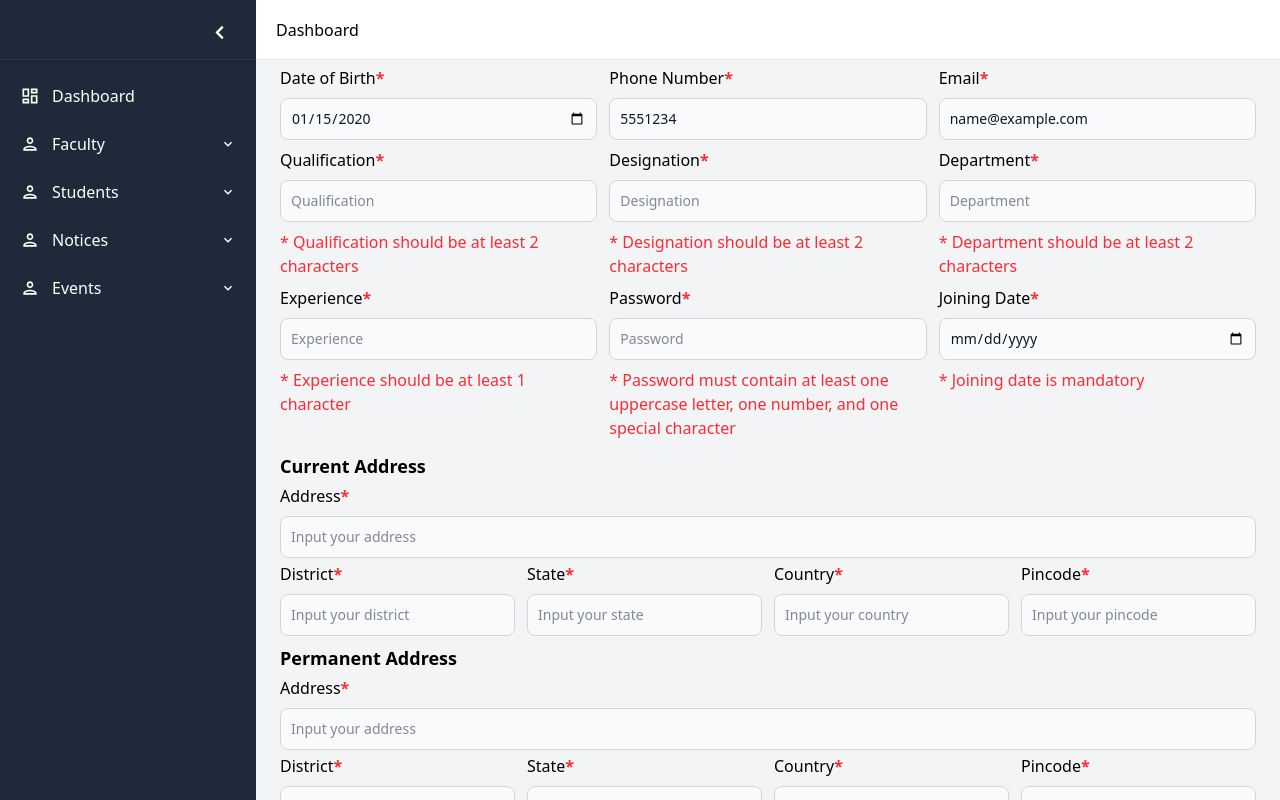
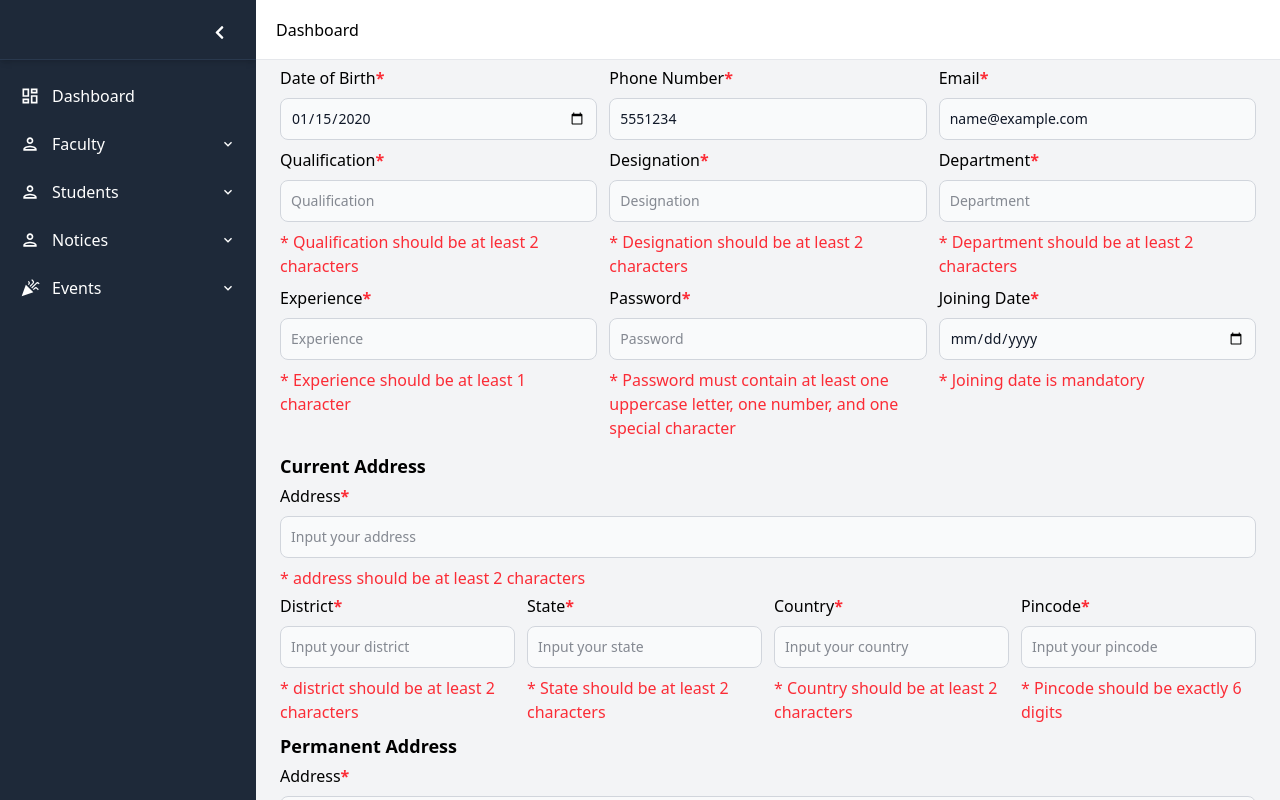
Before and after one commit to gitpritam/college_admin_frontend, a React (Vite) app: page /faculty/add in a window 1280 px wide. Both pictures are taken after typing "Sample", "Sample", "Sample", "2020-01-15", "5551234", "name@example.com" into the empty fields and a click on the button "Submit". Built offline with nearby package versions, Linux system fonts and the light colour scheme.

Commit message:
fix: address validation fixed

```diff
--- a/src/components/form/address/Address.component.tsx
+++ b/src/components/form/address/Address.component.tsx
@@ -3,9 +3,11 @@ import type { IAddress } from "../../../@types/interface/address.interface";
 interface AddressProps {
   input: IAddress;
   setInput: React.Dispatch<React.SetStateAction<IAddress>>;
+  error: any;
 }
 
-function Address({ input, setInput }: AddressProps) {
+function Address({ input, setInput, error }: AddressProps) {
+  console.log(error);
   return (
     <>
       <div className="form_group flex gap-3 my-1 flex-col lg:flex-row">
@@ -25,6 +27,9 @@ function Address({ input, setInput }: AddressProps) {
             placeholder="Input your address"
             required
           />
+          {error?.address && (
+            <p className="text-red-500">* {error.address.errors[0]}</p>
+          )}
         </div>
       </div>
       <div className="form_group flex gap-3 my-1 flex-col lg:flex-row">
@@ -44,6 +49,9 @@ function Address({ input, setInput }: AddressProps) {
             placeholder="Input your district"
             required
           />
+          {error?.district && (
+            <p className="text-red-500">* {error.district.errors[0]}</p>
+          )}
         </div>
         <div className="form_field flex flex-col w-full gap-2">
           <label htmlFor="state">
@@ -61,6 +69,9 @@ function Address({ input, setInput }: AddressProps) {
               setInput((prev) => ({ ...prev, state: e.target.value }));
             }}
           />
+          {error?.state && (
+            <p className="text-red-500">* {error.state.errors[0]}</p>
+          )}
         </div>
         <div className="form_field flex flex-col w-full gap-2">
           <label htmlFor="country">
@@ -78,6 +89,9 @@ function Address({ input, setInput }: AddressProps) {
               setInput((prev) => ({ ...prev, country: e.target.value }));
             }}
           />
+          {error?.country && (
+            <p className="text-red-500">* {error.country.errors[0]}</p>
+          )}
         </div>
         <div className="form_field flex flex-col w-full gap-2">
           <label htmlFor="pincode">
@@ -95,6 +109,9 @@ function Address({ input, setInput }: AddressProps) {
               setInput((prev) => ({ ...prev, pincode: e.target.value }));
             }}
           />
+          {error?.pincode && (
+            <p className="text-red-500">* {error.pincode.errors[0]}</p>
+          )}
         </div>
       </div>
     </>
--- a/src/pages/eventss/AddEvent.page.tsx
+++ b/src/pages/eventss/AddEvent.page.tsx
@@ -26,10 +26,9 @@ function AddEventPage() {
     | undefined
   >(undefined);
 
-
-
   const handleChange = (
-      e: React.ChangeEvent<HTMLInputElement | HTMLTextAreaElement>) => {
+    e: React.ChangeEvent<HTMLInputElement | HTMLTextAreaElement>
+  ) => {
     const { name, value } = e.target;
     setFormData({ ...formData, [name]: value });
   };
@@ -49,6 +48,7 @@ function AddEventPage() {
   const handleSubmit = async (e: React.FormEvent) => {
     e.preventDefault();
     setError(undefined);
+    console.log(formData);
     try {
       const validateData = eventValidationSchema
         .omit({ event_id: true, posted_by: true })
@@ -65,7 +65,6 @@ function AddEventPage() {
     }
   };
 
-
   return (
     <div className="flex w-full p-6 flex-col">
       <h1 className="main-heading font-bold text-xl mb-5">Add Event</h1>
@@ -77,7 +76,6 @@ function AddEventPage() {
         <h1 className="text-lg font-bold mt-2">Basic Details</h1>
         <div className="form_group flex gap-3 my-1 flex-col">
           <div className="form_field flex-row w-full gap-2 grid grid-cols-3">
-
             <div className="form_field flex flex-col gap-2 ">
               <label htmlFor="title">
                 title<span className="text-red-500 font-bold">*</span>
@@ -111,7 +109,9 @@ function AddEventPage() {
                 value={formData.start_date}
                 onChange={handleChange}
               />
-
+              {error?.start_date && (
+                <p className="text-red-500">* {error.start_date.errors[0]}</p>
+              )}
             </div>
             <div className="form_field flex flex-col w-full gap-2">
               <label htmlFor="end_date">
@@ -127,7 +127,9 @@ function AddEventPage() {
                 value={formData.end_date}
                 onChange={handleChange}
               />
-
+              {error?.end_date && (
+                <p className="text-red-500">* {error.end_date.errors[0]}</p>
+              )}
             </div>
           </div>
 
@@ -166,11 +168,12 @@ function AddEventPage() {
                   value={formData.start_time}
                   onChange={handleChange}
                 />
+                {error?.start_time && (
+                  <p className="text-red-500">* {error.start_time.errors[0]}</p>
+                )}
               </div>
               <div className="form_field flex flex-col w-full gap-2">
-            <label htmlFor="end_time">
-              end_time
-            </label>
+                <label htmlFor="end_time">end_time</label>
                 <input
                   type="time"
                   id="end_time"
@@ -180,6 +183,9 @@ function AddEventPage() {
                   value={formData.end_time}
                   onChange={handleChange}
                 />
+                {error?.end_time && (
+                  <p className="text-red-500">* {error.end_time.errors[0]}</p>
+                )}
               </div>
               <div className="form_field flex flex-col w-full gap-2">
                 <label htmlFor="venue">
@@ -211,7 +217,7 @@ function AddEventPage() {
           </button>
           <button
             type="button"
-            onClick={ handleReset}
+            onClick={handleReset}
             className="rounded-md bg-red-600 px-4 py-2 cursor-pointer text-white hover:bg-red-700"
           >
             Reset
@@ -219,5 +225,6 @@ function AddEventPage() {
         </div>
       </form>
     </div>
-  ); };
+  );
+}
 export default AddEventPage;
--- a/src/pages/faculty/addFaculty/AddFaculty.page.tsx
+++ b/src/pages/faculty/addFaculty/AddFaculty.page.tsx
@@ -3,11 +3,12 @@ import Address from "../../../components/form/address/Address.component";
 import type { IFaculty } from "../../../@types/interface/faculty.interface";
 import z from "zod";
 import { facultyValidationSchema } from "../../../validations/faculty.validation";
+import { addressValidationSchema } from "../../../validations/address.validation";
 
 function AddFacultyPage() {
   const [formData, setFormData] = React.useState<IFaculty>({
     first_name: "",
-    middle_name:"",
+    middle_name: "",
     last_name: "",
     dob: "",
     phone_number: "",
@@ -25,7 +26,7 @@ function AddFacultyPage() {
       country: "",
       pincode: "",
     },
-    permanent_address : {
+    permanent_address: {
       address: "",
       district: "",
       state: "",
@@ -35,36 +36,52 @@ function AddFacultyPage() {
   });
 
   const [error, setError] = useState<
-     | {
-         first_name?: { errors: string[] };
-         middle_name?: { errors: string[] };
-         last_name?: { errors: string[] };
-         dob?: { errors: string[] };
-         phone_number?: { errors: string[] };
-         email?: { errors: string[] };
-         qualification?: { errors: string[] };
-         designation?: { errors: string[] };
-         department?: { errors: string[] };
-         experience?: { errors: string[] };
-         password?: { errors: string[] };
-         joining_date?: { errors: string[] };
-         current_address?: { errors: string[] };
-         permanent_address?: { errors: string[] };
-       }
-     | undefined
-   >(undefined);
-   const [isSuccess, setIsSuccess] = useState<boolean | null>(null);
+    | {
+        first_name?: { errors: string[] };
+        middle_name?: { errors: string[] };
+        last_name?: { errors: string[] };
+        dob?: { errors: string[] };
+        phone_number?: { errors: string[] };
+        email?: { errors: string[] };
+        qualification?: { errors: string[] };
+        designation?: { errors: string[] };
+        department?: { errors: string[] };
+        experience?: { errors: string[] };
+        password?: { errors: string[] };
+        joining_date?: { errors: string[] };
+      }
+    | undefined
+  >(undefined);
+  const [currentAddressError, setCurrentAddressError] = useState<
+    | {
+        address?: { errors: string[] };
+        district?: { errors: string[] };
+        state?: { errors: string[] };
+        pincode?: { errors: string[] };
+        country?: { errors: string[] };
+      }
+    | undefined
+  >(undefined);
+  const [permanentAddressError, setPermanentAddressError] = useState<
+    | {
+        address?: { errors: string[] };
+        district?: { errors: string[] };
+        state?: { errors: string[] };
+        pincode?: { errors: string[] };
+        country?: { errors: string[] };
+      }
+    | undefined
+  >(undefined);
+  const [isSuccess, setIsSuccess] = useState<boolean | null>(null);
 
+  const handleChange = (e: React.ChangeEvent<HTMLInputElement>) => {
+    const { name, value } = e.target;
+    setFormData({ ...formData, [name]: value });
+    console.log(name, value);
+  };
 
-     const handleChange = (e: React.ChangeEvent<HTMLInputElement>) => {
-         const { name, value } = e.target;
-         setFormData({ ...formData, [name]: value });
-         console.log(name, value);
-       };
-
-
-    const handleReset = () => {
-    setFormData ({
+  const handleReset = () => {
+    setFormData({
       first_name: "",
       middle_name: "",
       last_name: "",
@@ -92,34 +109,59 @@ function AddFacultyPage() {
         pincode: "",
       },
     });
+    setError(undefined);
+    setCurrentAddressError(undefined);
+    setPermanentAddressError(undefined);
+    setIsSuccess(null);
   };
 
+  const handleSubmit = async (e: React.FormEvent) => {
+    e.preventDefault();
+    setError(undefined);
+    setCurrentAddressError(undefined);
+    setPermanentAddressError(undefined);
+    console.log(formData);
+    try {
+      const validateData = facultyValidationSchema
+        .omit({ faculty_id: true, posted_by: true })
+        .safeParse(formData);
+      const currentAddressValidateData = addressValidationSchema.safeParse(
+        formData.current_address
+      );
+      const permanentAddressValidateData = addressValidationSchema.safeParse(
+        formData.permanent_address
+      );
 
-  const handleSubmit = async (e: React.FormEvent) => {
-       e.preventDefault();
-       setError(undefined);
-       try {
-         const validateData = facultyValidationSchema
-           .omit({ faculty_id: true, posted_by: true })
-           .safeParse(formData);
-         console.log("Validated data:", validateData);
-         if (!validateData.success) {
-           const errors = z.treeifyError(validateData.error).properties;
-           console.log(errors);
-           setError(errors);
-         }
-         console.log(validateData.data);
-       } catch (error) {
-         console.error("Error submitting form:", error);
-       }
-     };
+      if (!currentAddressValidateData.success) {
+        const errors = z.treeifyError(
+          currentAddressValidateData.error
+        ).properties;
+        setCurrentAddressError(errors);
+      }
+      if (!permanentAddressValidateData.success) {
+        const errors = z.treeifyError(
+          permanentAddressValidateData.error
+        ).properties;
+        setPermanentAddressError(errors);
+      }
+      console.log("Validated data:", validateData);
+      if (!validateData.success) {
+        const errors = z.treeifyError(validateData.error).properties;
+        console.log(errors);
+        setError(errors);
+      }
+      console.log(validateData.data);
+    } catch (error) {
+      console.error("Error submitting form:", error);
+    }
+  };
 
-
+  console.log(error);
   return (
     <div className="flex w-full p-6 flex-col">
       <h1 className="main-heading font-bold text-xl mb-5">Add Faculty</h1>
       <form
-      noValidate
+        noValidate
         onSubmit={handleSubmit}
         className="faculty_form flex flex-col w-full"
       >
@@ -137,7 +179,7 @@ function AddFacultyPage() {
               placeholder="Input your first name"
               required
               value={formData.first_name}
-              onChange ={handleChange}
+              onChange={handleChange}
             />
             {error?.first_name && (
               <p className="text-red-500">* {error.first_name.errors[0]}</p>
@@ -150,7 +192,7 @@ function AddFacultyPage() {
               name="middle_name"
               placeholder="Middle Name"
               className="bg-gray-50 border border-gray-300 text-gray-900 text-sm rounded-lg focus:ring-blue-500 focus:border-blue-500 block w-full p-2.5 "
-              onChange = {handleChange}
+              onChange={handleChange}
               value={formData.middle_name}
             />
             {error?.middle_name && (
@@ -330,7 +372,7 @@ function AddFacultyPage() {
               id="joining_date"
               required
               onChange={handleChange}
-              value ={formData.joining_date}
+              value={formData.joining_date}
             />
             {error?.joining_date && (
               <p className="text-red-500">* {error.joining_date.errors[0]}</p>
@@ -338,8 +380,9 @@ function AddFacultyPage() {
           </div>
         </div>
         <div>
-        <h1 className="text-lg font-bold mt-2">Current Address</h1>
+          <h1 className="text-lg font-bold mt-2">Current Address</h1>
           <Address
+            error={currentAddressError}
             input={formData.current_address}
             setInput={(value) =>
               setFormData((prev) => ({
@@ -353,6 +396,7 @@ function AddFacultyPage() {
           />
           <h1 className="text-lg font-bold mt-2">Permanent Address</h1>
           <Address
+            error={permanentAddressError}
             input={formData.permanent_address}
             setInput={(value) =>
               setFormData((prev) => ({
@@ -381,13 +425,13 @@ function AddFacultyPage() {
           </button>
         </div>
       </form>
-       {isSuccess && (
+      {isSuccess && (
         <div
           className="p-4 mb-4 text-sm text-green-800 rounded-lg bg-green-50 dark:bg-gray-800 dark:text-green-400 relative"
           role="alert"
         >
           <div className="flex items-center justify-between">
-            <span>Faculty  added successfully.</span>
+            <span>Faculty added successfully.</span>
             <button
               type="button"
               onClick={() => setIsSuccess(null)}
@@ -447,7 +491,7 @@ function AddFacultyPage() {
           </div>
         </div>
       )}
-      </div>
+    </div>
   );
-  }
+}
 export default AddFacultyPage;
--- /dev/null
+++ b/src/validations/address.validation.ts
@@ -0,0 +1,16 @@
+// src/validations/address.validation.ts
+import { z } from "zod";
+
+export const addressValidationSchema = z.object({
+  address: z
+    .string()
+    .min(2, "address should be at least 2 characters")
+    .max(100),
+  district: z
+    .string()
+    .min(2, "district should be at least 2 characters")
+    .max(50),
+  state: z.string().min(2, "State should be at least 2 characters").max(50),
+  pincode: z.string().regex(/^\d{6}$/, "Pincode should be exactly 6 digits"),
+  country: z.string().min(2, "Country should be at least 2 characters").max(50),
+});
```
Also changed, not shown: src/constants/sidebarMenuItems.ts (+4 -3 lines), src/validations/faculty.validation.ts (+1 -13 lines). Lines whose indentation alone changed are shown as unchanged.
